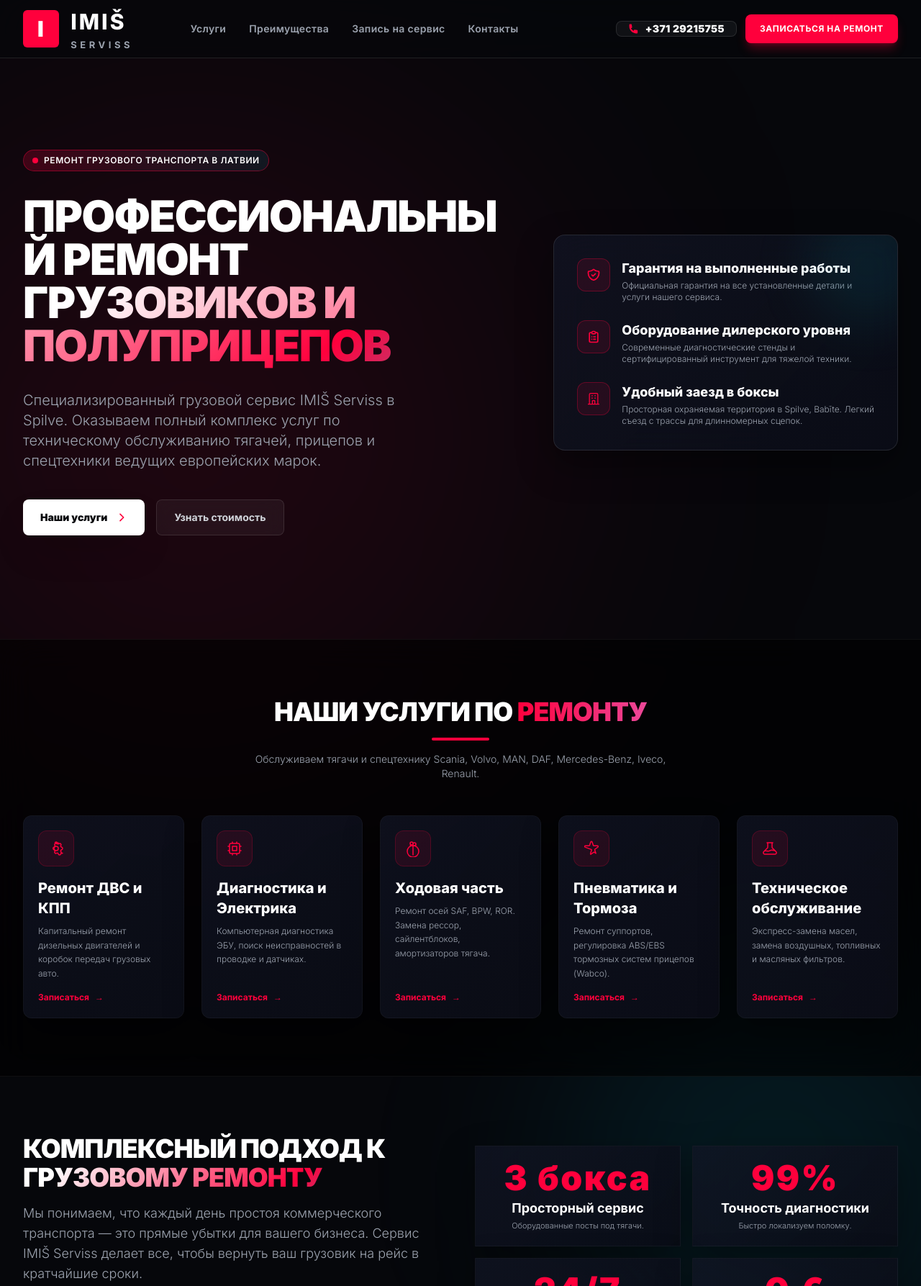
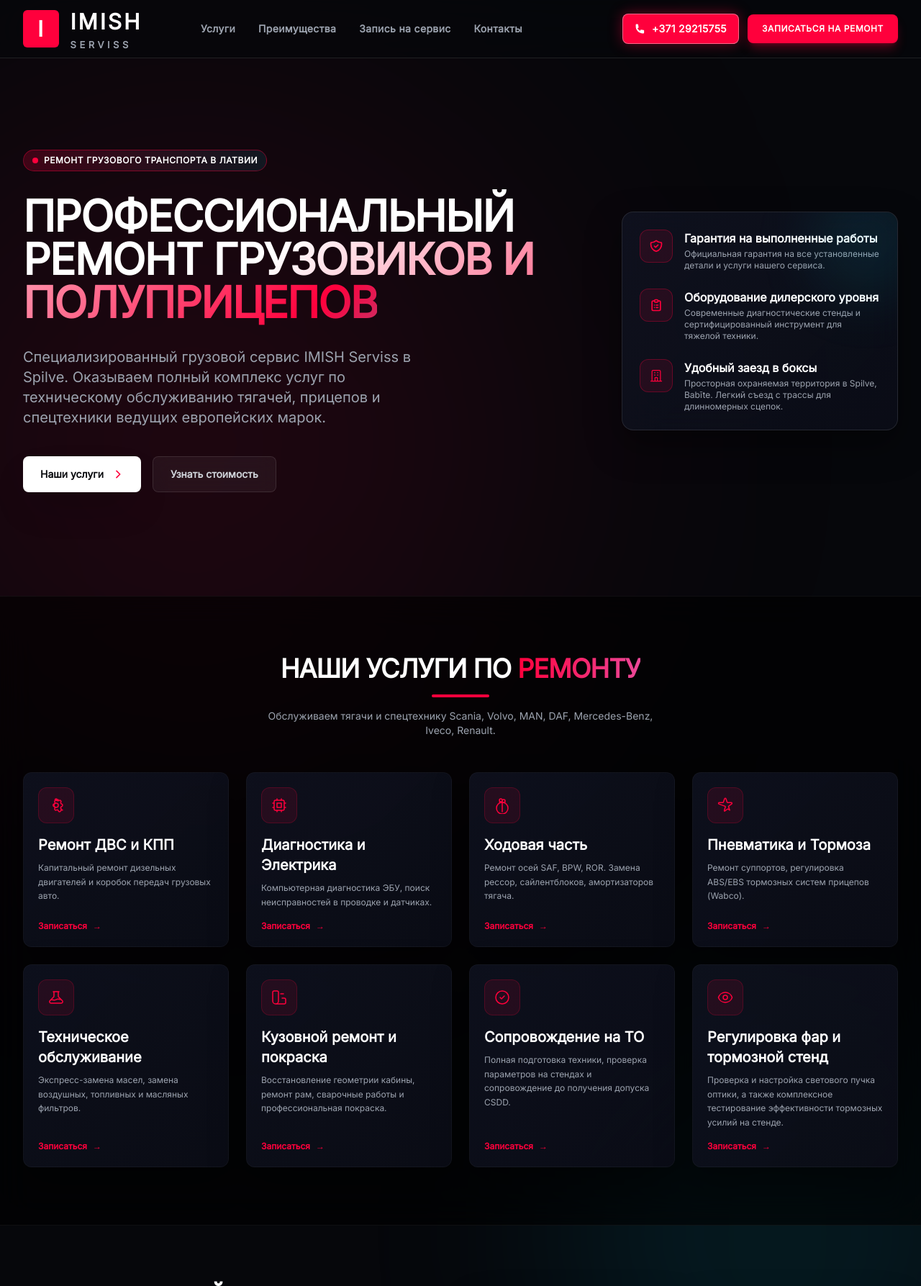
Before and after one commit to vpcargo2016/fundbot, a plain HTML site: page index.htm in a window 1280 px wide. Shown: the top 1787 px of the page at 72% size. Drawn offline with nearby package versions, Linux system fonts and the light colour scheme.

Commit message:
Update index.htm

```diff
--- a/index.htm
+++ b/index.htm
@@ -3,12 +3,12 @@
 <head>
     <meta charset="UTF-8">
     <meta name="viewport" content="width=device-width, initial-scale=1.0, maximum-scale=1.0, user-scalable=no">
-    <title>IMIŠ Serviss — Профессиональный ремонт грузовых автомобилей в Латвии</title>
+    <title>IMISH Serviss — Профессиональный ремонт грузовых автомобилей в Латвии</title>
 
     <!-- Подключение шрифта Inter -->
     <link rel="preconnect" href="https://fonts.googleapis.com">
     <link rel="preconnect" href="https://fonts.gstatic.com" crossorigin>
-    <link href="https://fonts.googleapis.com/css2?family=Inter:wght@300;400;500;600;700;800;900&display=swap" rel="stylesheet">
+    <link href="https://fonts.googleapis.com/css2?family=Inter:wght=300;400;500;600;700;800;900&display=swap" rel="stylesheet">
 
     <!-- Tailwind CSS -->
     <script src="https://cdn.tailwindcss.com"></script>
@@ -117,6 +117,9 @@
 </head>
 <body class="bg-garage-900 text-white font-sans antialiased selection:bg-garage-accent selection:text-white relative min-h-screen w-full overflow-x-hidden">
 
+    <!-- Точка привязки для открытия страницы с самого верха -->
+    <div id="top"></div>
+
     <!-- ТЕХНОЛОГИЧНЫЙ ИНТЕРАКТИВНЫЙ ФОН -->
     <div class="absolute inset-0 cyber-perspective pointer-events-none z-0 overflow-hidden w-full">
         <div class="absolute inset-0 cyber-grid opacity-70"></div>
@@ -128,19 +131,18 @@
 
     <!-- Шапка сайта (Header) -->
     <header class="fixed top-0 left-0 w-full z-40 bg-garage-900/60 backdrop-blur-2xl border-b border-white/10 overflow-hidden">
-        <!-- max-w-[95vw] сужает шапку на 5% на мобилках, mx-auto центрирует её обратно -->
         <div class="max-w-[95vw] sm:max-w-7xl mx-auto px-1 sm:px-6 lg:px-8 h-20 flex flex-row items-center justify-between sm:justify-start gap-x-2 sm:gap-x-6">
 
-            <!-- Компактный логотип -->
-            <a href="#" class="flex items-center space-x-1.5 sm:space-x-4 group shrink-0">
+            <!-- Компактный логотип (ведет строго наверх страницы) -->
+            <a href="#top" class="flex items-center space-x-1.5 sm:space-x-4 group shrink-0">
                 <div class="bg-garage-accent text-white font-black text-base sm:text-3xl px-2 sm:px-5 py-0.5 sm:py-2 rounded-md tracking-wider transform transition-all duration-500 group-hover:rotate-[360deg]">I</div>
                 <div class="flex flex-col">
-                    <span class="font-extrabold text-base sm:text-3xl tracking-widest text-white leading-none group-hover:text-garage-accent transition-colors duration-300">IMIŠ</span>
+                    <span class="font-extrabold text-base sm:text-3xl tracking-widest text-white leading-none group-hover:text-garage-accent transition-colors duration-300">IMISH</span>
                     <span class="font-bold text-[8px] sm:text-[13px] tracking-[0.18em] sm:tracking-[0.35em] text-gray-400 uppercase leading-none mt-1 sm:mt-2">SERVISS</span>
                 </div>
             </a>
 
-            <!-- Кнопка Позвонить: Текст гарантированно не переносится, кнопка не сжимается -->
+            <!-- Кнопка Позвонить для мобильных -->
             <div class="inline-block sm:hidden shrink-0">
                 <a href="tel:+37129215755" class="laser-btn bg-white/5 border border-white/10 text-white font-bold py-2 px-2.5 rounded-lg flex items-center space-x-1 transition-all hover:bg-white/10 hover:border-garage-accent/50 group">
                     <svg class="w-3 h-3 text-garage-accent group-hover:animate-bounce shrink-0" fill="currentColor" viewBox="0 0 20 20">
@@ -160,8 +162,8 @@
 
             <!-- Блок для ПК-кнопок -->
             <div class="hidden sm:flex items-center space-x-3 shrink-0 ml-auto">
-                <a href="tel:+37129215755" class="laser-btn bg-white/5 border border-white/10 text-white font-bold py.2.5 px-4 rounded-lg flex items-center space-x-2 text-sm transition-all hover:bg-white/10 hover:border-garage-accent/50 group">
-                    <svg class="w-4 h-4 text-garage-accent group-hover:animate-bounce shrink-0" fill="currentColor" viewBox="0 0 20 20">
+                <a href="tel:+37129215755" class="laser-btn bg-garage-accent border border-white/40 text-white font-bold py-2.5 px-4 rounded-lg flex items-center space-x-2 text-sm transition-all hover:bg-garage-accentHover shadow-[0_0_20px_rgba(255,0,60,0.4)] group">
+                    <svg class="w-4 h-4 text-white group-hover:animate-bounce shrink-0" fill="currentColor" viewBox="0 0 20 20">
                         <path d="M2 3a1 1 0 011-1h2.153a1 1 0 01.986.836l.74 4.435a1 1 0 01-.54 1.06l-1.548.773a11.037 11.037 0 004.529 4.528l.774-1.548a1 1 0 011.059-.54l4.435.74a1 1 0 01.836.986V17a1 1 0 01-1 1h-1C7.42 18 2 12.58 2 6V3z"/>
                     </svg>
                     <span class="tracking-wide font-black whitespace-nowrap">+371 29215755</span>
@@ -175,11 +177,10 @@
 
     <!-- Главный экран (Hero Section) -->
     <section class="relative pt-28 pb-16 lg:pt-52 lg:pb-36 flex items-center overflow-hidden w-full">
-        <!-- Контейнеры сжаты на 5% (max-w-[95vw]) на мобильных -->
-        <div class="max-w-[95vw] sm:max-w-7xl mx-auto px-3 sm:px-6 lg:px-8 w-full relative z-10 grid grid-cols-1 lg:grid-cols-12 gap-10 lg:gap-12 items-center">
+        <div class="max-w-[95vw] sm:max-w-7xl mx-auto px-3 sm:px-6 lg:px-8 w-full relative z-10 grid grid-cols-1 lg:grid-cols-12 gap-10 lg:gap-8 items-center">
 
             <!-- Описание автосервиса -->
-            <div class="lg:col-span-7 space-y-6 sm:space-y-8 max-w-2xl w-full">
+            <div class="lg:col-span-8 space-y-6 sm:space-y-8 max-w-3xl w-full">
                 <div class="inline-flex items-center space-x-2 bg-gradient-to-r from-garage-accent/20 to-cyan-500/10 border border-garage-accent/40 px-3 py-1.5 rounded-full text-[10px] sm:text-xs font-semibold tracking-wider text-white uppercase max-w-full">
                     <span class="w-2 h-2 rounded-full bg-garage-accent shrink-0"></span>
                     <span class="truncate">Ремонт грузового транспорта в Латвии</span>
@@ -190,7 +191,7 @@
                 </h1>
 
                 <p class="text-gray-400 text-sm sm:text-xl max-w-xl leading-relaxed font-light">
-                    Специализированный грузовой сервис IMIŠ Serviss в Spilve. Оказываем полный комплекс услуг по техническому обслуживанию тягачей, прицепов и спецтехники ведущих европейских марок.
+                    Специализированный грузовой сервис IMISH Serviss в Spilve. Оказываем полный комплекс услуг по техническому обслуживанию тягачей, прицепов и спецтехники ведущих европейских марок.
                 </p>
 
                 <div class="flex flex-col sm:flex-row gap-4 pt-2">
@@ -205,8 +206,8 @@
             </div>
 
             <!-- Правая часть: Быстрый виджет с преимуществами СТО -->
-            <div class="lg:col-span-5 w-full">
-                <div class="cyber-card p-5 sm:p-8 rounded-2xl border border-white/10 relative overflow-hidden backdrop-blur-xl">
+            <div class="lg:col-span-4 w-full">
+                <div class="cyber-card p-5 sm:p-6 rounded-2xl border border-white/10 relative overflow-hidden backdrop-blur-xl">
                     <div class="absolute -top-10 -right-10 w-40 h-40 bg-cyan-500/10 rounded-full blur-2xl"></div>
                     <div class="space-y-6">
                         <div class="flex items-start space-x-4">
@@ -214,7 +215,7 @@
                                 <svg class="w-5 h-5" fill="none" stroke="currentColor" viewBox="0 0 24 24"><path stroke-linecap="round" stroke-linejoin="round" stroke-width="2" d="M9 12l2 2 4-4m5.618-4.016A11.955 11.955 0 0112 2.944a11.955 11.955 0 01-8.618 3.04A12.02 12.02 0 003 9c0 5.591 3.824 10.29 9 11.622 5.176-1.332 9-6.03 9-11.622 0-1.042-.133-2.052-.382-3.016z"/></svg>
                             </div>
                             <div>
-                                <h3 class="font-extrabold text-sm sm:text-lg text-white">Гарантия на выполненные работы</h3>
+                                <h3 class="font-extrabold text-sm sm:text-base text-white">Гарантия на выполненные работы</h3>
                                 <p class="text-gray-400 text-xs mt-0.5 font-light">Официальная гарантия на все установленные детали и услуги нашего сервиса.</p>
                             </div>
                         </div>
@@ -224,7 +225,7 @@
                                 <svg class="w-5 h-5" fill="none" stroke="currentColor" viewBox="0 0 24 24"><path stroke-linecap="round" stroke-linejoin="round" stroke-width="2" d="M9 5H7a2 2 0 00-2 2v12a2 2 0 002 2h10a2 2 0 002-2V7a2 2 0 00-2-2h-2M9 5a2 2 0 002 2h2a2 2 0 002-2M9 5a2 2 0 012-2h2a2 2 0 012 2m-3 7h3m-3 4h3m-6-4h.01M9 16h.01"/></svg>
                             </div>
                             <div>
-                                <h3 class="font-extrabold text-sm sm:text-lg text-white">Оборудование дилерского уровня</h3>
+                                <h3 class="font-extrabold text-sm sm:text-base text-white">Оборудование дилерского уровня</h3>
                                 <p class="text-gray-400 text-xs mt-0.5 font-light">Современные диагностические стенды и сертифицированный инструмент для тяжелой техники.</p>
                             </div>
                         </div>
@@ -234,7 +235,7 @@
                                 <svg class="w-5 h-5" fill="none" stroke="currentColor" viewBox="0 0 24 24"><path stroke-linecap="round" stroke-linejoin="round" stroke-width="1.5" d="M19 21V5a2 2 0 00-2-2H7a2 2 0 00-2 2v16m14 0h2m-2 0h-5m-9 0H3m2 0h5M9 7h1m-1 4h1m4-4h1m-1 4h1m-5 10v-5a1 1 0 011-1h2a1 1 0 011 1v5m-4 0h4"/></svg>
                             </div>
                             <div>
-                                <h3 class="font-extrabold text-sm sm:text-lg text-white">Удобный заезд в боксы</h3>
+                                <h3 class="font-extrabold text-sm sm:text-base text-white">Удобный заезд в боксы</h3>
                                 <p class="text-gray-400 text-xs mt-0.5 font-light">Просторная охраняемая территория в Spilve, Babīte. Легкий съезд с трассы для длинномерных сцепок.</p>
                             </div>
                         </div>
@@ -254,8 +255,7 @@
                 <p class="text-gray-400 text-xs sm:text-sm mt-4 font-light">Обслуживаем тягачи и спецтехнику Scania, Volvo, MAN, DAF, Mercedes-Benz, Iveco, Renault.</p>
             </div>
 
-            <!-- Сетка услуг -->
-            <div class="grid grid-cols-1 sm:grid-cols-2 lg:grid-cols-5 gap-4 sm:gap-6">
+            <div class="grid grid-cols-1 sm:grid-cols-2 md:grid-cols-2 lg:grid-cols-3 xl:grid-cols-4 gap-4 sm:gap-6">
                 <!-- Услуга 1 -->
                 <div class="cyber-card p-5 rounded-xl group flex flex-col justify-between">
                     <div>
@@ -325,11 +325,53 @@
                         <span>Записаться</span><span>→</span>
                     </a>
                 </div>
+
+                <!-- Услуга 6 -->
+                <div class="cyber-card p-5 rounded-xl group flex flex-col justify-between">
+                    <div>
+                        <div class="text-garage-accent mb-4 bg-garage-accent/10 p-3 rounded-xl w-fit border border-garage-accent/20">
+                            <svg class="w-6 h-6" fill="none" stroke="currentColor" viewBox="0 0 24 24"><path stroke-linecap="round" stroke-linejoin="round" stroke-width="1.5" d="M7 21a4 4 0 01-4-4V5a2 2 0 012-2h4a2 2 0 012 2v12a4 4 0 01-4 4zm0 0h12a2 2 0 002-2v-4a2 2 0 00-2-2h-3M14 7h4"/></svg>
+                        </div>
+                        <h3 class="font-extrabold text-base sm:text-xl mb-2">Кузовной ремонт и покраска</h3>
+                        <p class="text-gray-400 text-xs leading-relaxed font-light">Восстановление геометрии кабины, ремонт рам, сварочные работы и профессиональная покраска.</p>
+                    </div>
+                    <a href="#request" class="text-xs font-bold text-garage-accent mt-4 inline-flex items-center space-x-2">
+                        <span>Записаться</span><span>→</span>
+                    </a>
+                </div>
+
+                <!-- Услуга 7 -->
+                <div class="cyber-card p-5 rounded-xl group flex flex-col justify-between">
+                    <div>
+                        <div class="text-garage-accent mb-4 bg-garage-accent/10 p-3 rounded-xl w-fit border border-garage-accent/20">
+                            <svg class="w-6 h-6" fill="none" stroke="currentColor" viewBox="0 0 24 24"><path stroke-linecap="round" stroke-linejoin="round" stroke-width="1.5" d="M9 12l2 2 4-4m6 2a9 9 0 11-18 0 9 9 0 0118 0z"/></svg>
+                        </div>
+                        <h3 class="font-extrabold text-base sm:text-xl mb-2">Сопровождение на ТО</h3>
+                        <p class="text-gray-400 text-xs leading-relaxed font-light">Полная подготовка техники, проверка параметров на стендах и сопровождение до получения допуска CSDD.</p>
+                    </div>
+                    <a href="#request" class="text-xs font-bold text-garage-accent mt-4 inline-flex items-center space-x-2">
+                        <span>Записаться</span><span>→</span>
+                    </a>
+                </div>
+
+                <!-- Услуга 8 -->
+                <div class="cyber-card p-5 rounded-xl group flex flex-col justify-between">
+                    <div>
+                        <div class="text-garage-accent mb-4 bg-garage-accent/10 p-3 rounded-xl w-fit border border-garage-accent/20">
+                            <svg class="w-6 h-6" fill="none" stroke="currentColor" viewBox="0 0 24 24"><path stroke-linecap="round" stroke-linejoin="round" stroke-width="1.5" d="M15 12a3 3 0 11-6 0 3 3 0 016 0z"/><path stroke-linecap="round" stroke-linejoin="round" stroke-width="1.5" d="M2.458 12C3.732 7.943 7.523 5 12 5c4.478 0 8.268 2.943 9.542 7-1.274 4.057-5.064 7-9.542 7-4.477 0-8.268-2.943-9.542-7z"/></svg>
+                        </div>
+                        <h3 class="font-extrabold text-base sm:text-xl mb-2">Регулировка фар и тормозной стенд</h3>
+                        <p class="text-gray-400 text-xs leading-relaxed font-light">Проверка и настройка светового пучка оптики, а также комплексное тестирование эффективности тормозных усилий на стенде.</p>
+                    </div>
+                    <a href="#request" class="text-xs font-bold text-garage-accent mt-4 inline-flex items-center space-x-2">
+                        <span>Записаться</span><span>→</span>
+                    </a>
+                </div>
             </div>
         </div>
     </section>
 
-    <!-- Раздел: Почему доверяют IMIŠ Serviss (Advantages) -->
+    <!-- Раздел: Почему доверяют IMISH Serviss (Advantages) -->
     <section id="advantages" class="py-20 relative z-10">
         <div class="max-w-[95vw] sm:max-w-7xl mx-auto px-3 sm:px-6 lg:px-8">
             <div class="grid grid-cols-1 lg:grid-cols-2 gap-10 items-center">
@@ -341,7 +383,7 @@
                         <span class="text-cyber-gradient">грузовому ремонту</span>
                     </h2>
                     <p class="text-gray-400 leading-relaxed font-light text-sm sm:text-lg">
-                        Мы понимаем, что каждый день простоя коммерческого транспорта — это прямые убытки для вашего бизнеса. Сервис IMIŠ Serviss делает все, чтобы вернуть ваш грузовик на рейс в кратчайшие сроки.
+                        Мы понимаем, что каждый день простоя коммерческого транспорта — это прямые убытки для вашего бизнеса. Сервис IMISH Serviss делает все, чтобы вернуть ваш грузовик на рейс в кратчайшие сроки.
                     </p>
                     <div class="space-y-3 pt-2 text-xs sm:text-base">
                         <div class="flex items-center space-x-3">
@@ -475,7 +517,7 @@
                             <span class="text-base p-2 bg-white/5 rounded-xl border border-white/5 shrink-0">✉️</span>
                             <div>
                                 <h4 class="font-bold text-sm sm:text-lg">E-mail</h4>
-                                <a href="mailto:info@imis.lv" class="text-gray-300 text-xs sm:text-base hover:text-garage-accent transition-colors mt-0.5 block">info@imis.lv</a>
+                                <a href="mailto:info@imish.lv" class="text-gray-300 text-xs sm:text-base hover:text-garage-accent transition-colors mt-0.5 block">info@imish.lv</a>
                             </div>
                         </div>
 
@@ -492,13 +534,14 @@
                 <!-- Интерактивная Карта -->
                 <div class="lg:col-span-7 w-full">
                     <div class="bg-garage-800 border border-white/10 rounded-2xl overflow-hidden relative h-[300px] sm:h-[450px] shadow-2xl flex flex-col justify-between group">
-                        <div class="absolute inset-0 z-0 grayscale contrast-125 brightness-75 transition-all duration-700 group-hover:grayscale-0 group-hover:brightness-100">
+                        <!-- Здесь были удалены фильтры grayscale, contrast и brightness -->
+                        <div class="absolute inset-0 z-0 transition-all duration-700">
                             <iframe class="absolute inset-0 w-full h-full border-0" src="https://maps.google.com/maps?q=Griet%C4%93ni%2C%20Spilve%2C%20Bab%C4%ABtes%20pagasts&t=&z=14&ie=UTF8&iwloc=&output=embed" allowfullscreen="" loading="lazy" referrerpolicy="no-referrer-when-downgrade"></iframe>
                         </div>
 
                         <div class="relative z-10 m-4 p-4 bg-garage-900/95 border border-white/10 rounded-xl max-w-[240px] sm:max-w-xs backdrop-blur-xl shadow-2xl">
                             <span class="inline-block bg-garage-accent text-white font-black text-[8px] px-2 py-0.5 rounded tracking-widest uppercase">СТО в Spilve</span>
-                            <h4 class="text-white font-black text-sm mt-1">IMIŠ Serviss</h4>
+                            <h4 class="text-white font-black text-sm mt-1">IMISH Serviss</h4>
                             <p class="text-gray-400 text-[10px] mt-1 font-light leading-relaxed">"Grietēni", Spilve. Удобный съезд с Рижской окружной автотрассы для фур.</p>
                         </div>
                     </div>
@@ -511,14 +554,14 @@
     <!-- Подвал сайта (Footer) -->
     <footer class="bg-black border-t border-white/10 py-10 text-center text-xs text-gray-400">
         <div class="max-w-[95vw] sm:max-w-7xl mx-auto px-4 space-y-4">
-            <div class="font-black tracking-widest text-white text-xl sm:text-4xl flex items-center justify-center space-x-2">
-                <span class="bg-garage-accent text-white px-3 py-0.5 sm:px-5 sm:py-2 rounded text-base sm:text-3xl">I</span>
-                <span>IMIŠ SERVISS</span>
+            <a href="#top" class="font-black tracking-widest text-white text-xl sm:text-4xl flex items-center justify-center space-x-2 group">
+                <span class="bg-garage-accent text-white px-3 py-0.5 sm:px-5 sm:py-2 rounded text-base sm:text-3xl transition-colors group-hover:bg-garage-accentHover">I</span>
+                <span class="group-hover:text-garage-accent transition-colors">IMISH SERVISS</span>
+            </a>
+            <div class="text-[9px] sm:text-xs text-gray-500 max-w-md mx-auto leading-relaxed font-light">
+                SIA "IMISH" &bull; Reģ. Nr. 40203000000 &bull; "Grietēni", Spilve, Babītes pagasts, Mārupes novads, LV-2101
             </div>
-            <div class="text-[9px] sm:text-xs text-gray-500 max-w-md mx-auto leading-relaxed font-light">
-                SIA "IMIŠ" &bull; Reģ. Nr. 40203000000 &bull; "Grietēni", Spilve, Babītes pagasts, Mārupes novads, LV-2101
-            </div>
-            <p class="text-[9px] text-gray-600 font-light">&copy; 2026 IMIŠ SERVISS. Visas tiesības aizsargātas.</p>
+            <p class="text-[9px] text-gray-600 font-light">&copy; 2026 IMISH SERVISS. Visas tiesības aizsargātas.</p>
         </div>
     </footer>
 
```
